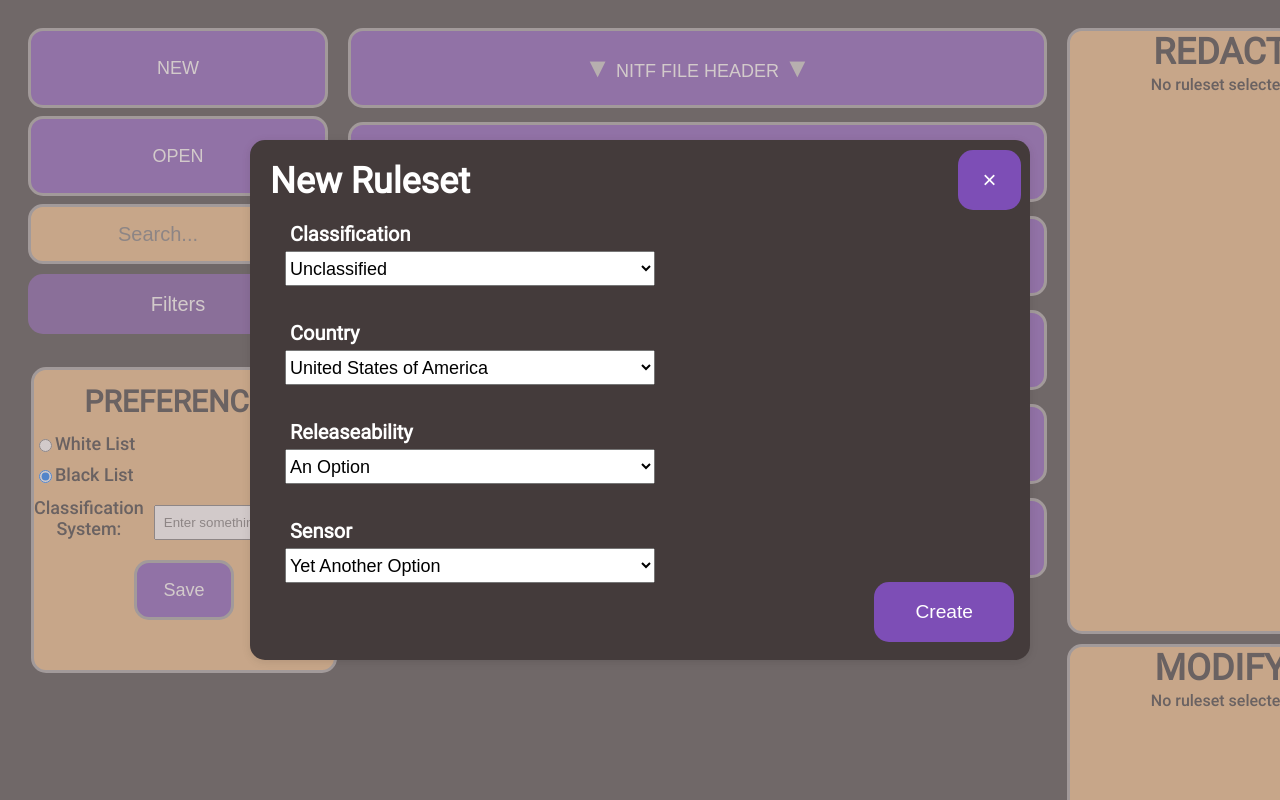
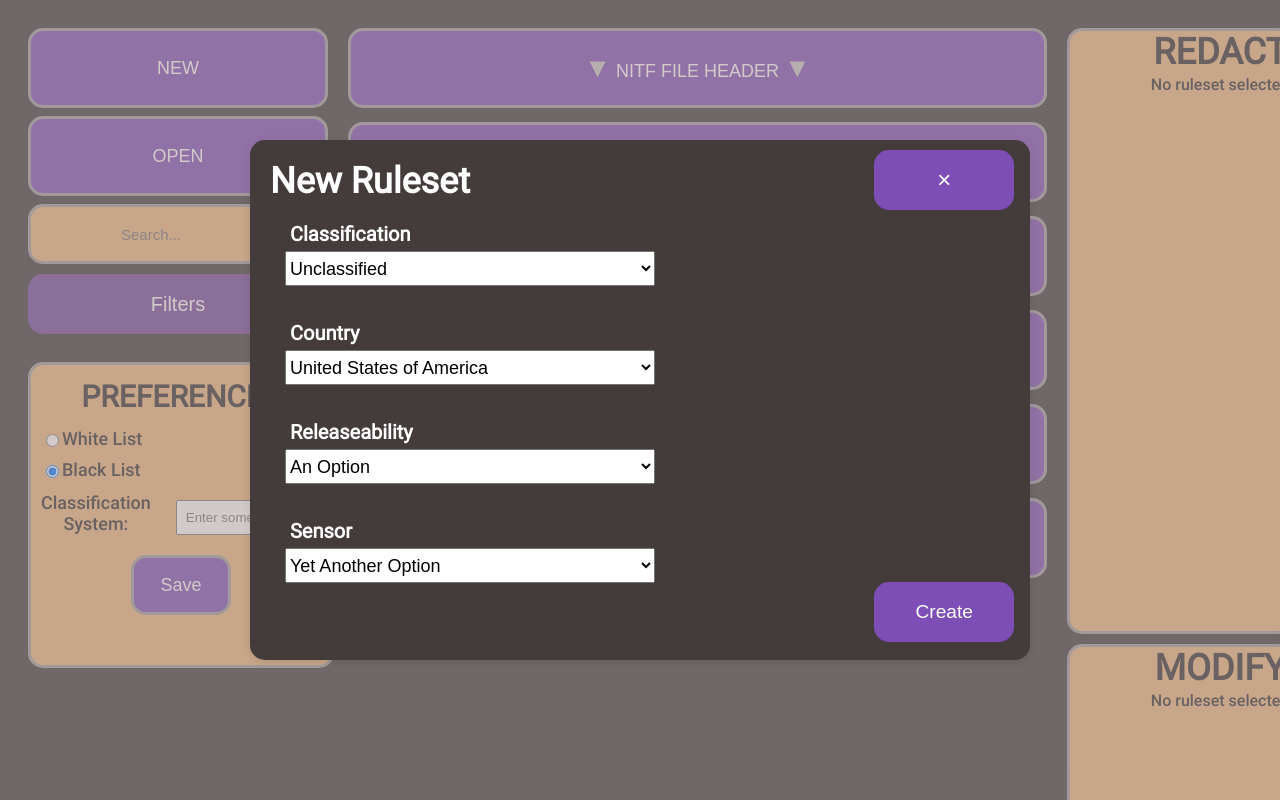
Before and after one commit to aramis-matos/RE-UI-Remake, a React (Vite) app: page / in a window 1280 px wide. Both pictures are taken after a click on the button "NEW". Shown: the top 800 px of the page. Built offline with nearby package versions, Linux system fonts and the light colour scheme; the HTML template or start-up script is replaced by a standard one.

Commit message:
cleaned up up to line 690 of dupe css

```diff
--- a/src/index.css
+++ b/src/index.css
@@ -235,62 +235,6 @@ GROUPING BY PAGE SIDES. DO NOT DELETE BETWEEN THIS AND THE LINE THAT SAYS
   font-size: large;
 }
 
-.ruleset-modal-content {
-  background: rgb(68, 59, 59);
-  padding: 20px;
-  border-radius: 15px;
-  position: relative;
-  box-shadow: 0 2px 10px rgba(0, 0, 0, 0.1);
-  width: 500px;
-  height: 440px;
-
-  p {
-    color: white;
-    margin: auto;
-    font-family: "Roboto";
-    font-size: 36px;
-    font-weight: bold;
-  }
-}
-
-.ruleset-close-button {
-  position: absolute;
-  top: 2%;
-  right: 2%;
-  width: 18%;
-  height: 10%;
-  background: solid;
-  border: none;
-  font-size: 1.5rem;
-  cursor: pointer;
-}
-
-.ruleset-save-button {
-  position: absolute;
-  top: 85%;
-  right: 2%;
-  width: 18%;
-  height: 10%;
-  background: solid;
-  border: none;
-  font-size: 1.2rem;
-  cursor: pointer;
-}
-
-.ruleset-open-button {
-  color: var(--n0);
-  background-color: var(--p500);
-  border: none;
-  border-radius: 10px;
-  width: 300px;
-  height: 60px;
-  text-align: center;
-  font-size: 18px;
-  margin-bottom: 8px;
-  transition: 0.2s;
-  min-height: 60px;
-}
-
 /*OPEN Button --- i think all of this pertains but not sure*/
 .modalHeader {
   text-align: center;
@@ -425,44 +369,36 @@ button.delete {
 .search {
   border: 3px solid var(--n400);
   background-color: var(--c100);
-  border-radius: 15px;
-  outline: solid;
-  outline-width: 0px;
-  outline-color: var(--n500);
+  border-radius: 15px;;
   width: 250px;
   text-align: center;
   color: var(--n850);
   margin: 0px 10px 0px 0px;
-  font-size: 20px;
+  font-size: 15px;
 }
 .search-match {
   display: flex;
   gap: 20px;
 }
-#search:hover {
+.search:hover {
   background-color: var(--c150);
   color: var(--n850);
 }
 /*help button and modal*/
-#helpButton {
+.help-page {
   border: 3px solid var(--n400);
   border-radius: 15px;
   background-color: var(--c100);
   height: 44px;
   width: 44px;
+  justify-content: center;
+  align-items: center;
 }
-#helpButton:hover {
+.help-page:hover {
   background-color: var(--c150);
   color: white;
 }
 
-.help-page {
-  display: flex;
-  justify-content: center;
-  align-items: center;
-  width: 50px;
-  background-color: var(--c100);
-}
 .faq {
   display: flex;
   flex-direction: column;
@@ -474,245 +410,9 @@ button.delete {
   margin: 20px;
 }
 
-.popup-content {
-  /* Overrides reactjs-popup defaults */
-  padding: 0px;
-  border: 0;
-  border-radius: 15px;
-  background-color: transparent;
-}
-
-#app {
-  width: 100%;
-  margin: none;
-}
-.container-fluid {
-  width: 100%;
-  padding: 0px;
-  margin: 0px;
-}
-.main-page {
-  /* translate: 60px 56px 0px; */
-  min-height: 945px;
-  max-width: 1840px;
-  display: flex;
-  flex-direction: column;
-  justify-content: space-between;
-}
-#not-redactable {
-  color: rgb(190, 190, 190);
-}
-/* REDACT MENU */
-.editor,
-.redact,
-.compare,
-.templates-manager {
-  display: grid;
-
-  flex-direction: row;
-  justify-content: space-between;
-  width: auto;
-  grid-template-columns: 18% 60% auto;
-}
-
-
-/* REDACT MENU: R/M Preview Element */
-.right-panel {
-  width: 400px;
-}
-.ruleset_preview_modal {
-  width: 100%;
-  height: 100%;
-  font-size: 18px;
-  display:flex;
-}
-.ruleset_preview_modal > .content {
-  display: flex;
-  flex-direction: column;
-  border-radius: 15px;
-  width: 100%;
-  color: white;
-  flex-shrink: 1;
-  top:5px;
-}
-.content {
-  position: -webkit-sticky;
-  position: sticky;
-  align-self:flex-start;
-  display:flex;
-  flex-direction: column;
-  align-items: flex-start;
-}
-
-
-
-
-
-
-
-
-
-
-/* PREFERENCES ON PAGE CSS */
-/* Preferences Preview Modal */
-.preferences_preview_modal {
-  width: 100%;
-  height: 100%;
-  font-size: 18px;
-}
-
-.preferences_preview_modal > .content {
-  display: flex;
-  flex-direction: column;
-  border-radius: 15px;
-  width: 100%;
-  color: white;
-}
-
-.preferences_preview_modal .content .preferences-div input[type="text"] {
-  width: 100%;
-  padding: 8px;
-  margin-top: 10px;
-  box-sizing: border-box;
-}
-
-.preferences_preview_modal .content .preferences-div input[type="radio"] {
-  margin-right: 5px;
-}
-
-.preferences_preview_modal .content .preferences-div label {
-  margin-right: 20px;
-}
-
-.preferences-div h2 {
-  color: var(--n850);
-  font-size:30px;
-  padding:14px;
-}
-
-.preferences-div {
-  height: 300px;
-  margin: 10px;
-  border-radius: 15px;
-  text-align: center;
-  color: var(--n850);
-  background-color: var(--c100);
-  border: 3px solid var(--n400);
-  width: 100%;
-  position: relative;
-  left: -12px;
-  padding: 0px;
-}
-
-.prefSaveButton {
-  text-align: center;
-  width: 100px;
-  height: 40px;
-  margin-top: 10px;
-}
-
-.preference-option {
-  display: flex;
-  align-items: center;
-  margin-bottom: 10px;
-}
-
-
-
-.filters_preview_modal .content {
-  display: flex;
-  flex-direction: column;
-  border-radius: 15px;
-  width: 100%;
-  color: rgb(0, 0, 0);
-}
-
-.filters-div {
-  margin: 15px;
-}
-
-.filters-div h2 {
-  color: rgb(0, 0, 0);
-  font-size:30px;
-  padding-left: 20%;
-}
-
-.filters-div h5 {
-  color: rgb(0, 0, 0);
-  text-align: left;
-  margin-left: 10px;
-  margin-bottom: 0;
-}
-
-.filters_preview_modal h2 {
-  color: var(--n850);
-}
-
-.filters-div input[type="text"] {
-  width: 100%;
-  padding: 8px;
-  margin-top: 10px;
-  box-sizing: border-box;
-}
-
-.filters-div label {
-  margin: 0;
-}
-
-/* Container for radio buttons and labels */
-.filterRadioButtons {
-  display: flex;
-  align-items: center;
-  margin-bottom: 10px;
-}
-
-.filters-div input[type="radio"] {
-  margin-right: 10px;
-}
-
-/* Container for checkboxes and labels */
-.filterCheckboxes {
-  display: flex;
-  align-items: center;
-  margin-bottom: 10px;
-}
-
-.filters-div input[type="checkbox"] {
-  margin-right: 10px;
-}
-
-
-
-.redact-div {
-  height: 600px;
-}
-.redact-div h2 {
-  color: var(--n850);
-}
-
-
-
-
 /*RULESET ON PAGE CSS*/
 /* Ruleset Modal */
-.ruleset-modal {
-  max-width: 1000px;
-  max-height: 500px;
-}
 
-.ruleset-modal-overlay {
-  position: fixed;
-  top: 0;
-  left: 0;
-  right: 0;
-  bottom: 0;
-  background: rgba(165, 150, 150, 0.5);
-  display: flex;
-  justify-content: center;
-  align-items: center;
-  z-index: 1000;
-
-}
 .ruleset-modal-content {
   background: rgb(68, 59, 59);
   padding: 20px;
@@ -735,16 +435,26 @@ button.delete {
 .ruleset-close-button {
   position: absolute;
   top: 2%;
-  right: 1.2%;
-  width: 8%;
-  height: 30px;
+  right: 2%;
+  width: 18%;
+  height: 10%;
   background: solid;
   border: none;
   font-size: 1.5rem;
   cursor: pointer;
 }
 
-
+.ruleset-save-button {
+  position: absolute;
+  top: 85%;
+  right: 2%;
+  width: 18%;
+  height: 10%;
+  background: solid;
+  border: none;
+  font-size: 1.2rem;
+  cursor: pointer;
+}
 
 .ruleset-open-button {
   color: var(--n0);
@@ -758,21 +468,6 @@ button.delete {
   margin-bottom: 8px;
   transition: 0.2s;
   min-height: 60px;
-}
-
-.rulesetObject {
-  padding: 15px;
-}
-
-.openPageModalContent h4{
-  color:rgb(255, 255, 255)
-
-}
-
-.openOnPageModalContent select {
-  height: 35px;
-  width: 370px;
-  font-size: large;
 }
 /*Help MODAL ON PAGE*/
 
@@ -882,7 +577,7 @@ button.delete {
 }
 
 .collapsible-content h2 {
-  color: rgb(0, 0, 0);
+  color: var(--n800);
   text-align: center;
 }
 
@@ -903,6 +598,13 @@ button.delete {
   width: 100%;
   font-size: 18px;
   height: auto;
+  border: 3px solid var(--n400);
+  margin: 10px 0px 10px 0px;
+  border-radius: 15px;
+  min-height: 300px;
+  text-align: center;
+  color: var(--n850);
+  background-color: var(--c100);
 }
 
 .preferences-div input[type="text"] {
@@ -916,12 +618,14 @@ button.delete {
   margin-right: 5px;
 }
 
+.preferences_preview_modal  label {
+  margin-right: 20px;
+}
+
 .preferences-div h2 {
   color: var(--n850);
-}
-
-.preferences-div {
-  margin: 15px;
+  font-size:30px;
+  padding:14px;
 }
 
 .prefSaveButton {
@@ -935,10 +639,11 @@ button.delete {
   display: flex;
   align-items: center;
   margin-bottom: 10px;
+  margin-left: 10px;
 }
 
 .preference-option input[type="text"] {
-  margin-left: 10px;
+  margin-left: 5px;
 }
 
 /*FILTER ON PAGE CSS*/
@@ -950,9 +655,23 @@ button.delete {
   max-width: 300px;
 }
 
+.filters_preview_modal .content {
+  display: flex;
+  flex-direction: column;
+  border-radius: 15px;
+  width: 100%;
+  color: var(--n800);
+}
+
+.filters-div {
+  margin: 15px;
+  color: var(--n850);
+}
 
 .filters-div h2 {
-  color: black;
+  color: var(--n800);
+  font-size:30px;
+  padding-left: 20%;
 }
 
 .filters-div h4 {
@@ -1024,6 +743,7 @@ button.delete {
 /* Ruleset Modal */
 .ruleset-modal {
   max-height: 500px;
+  max-width: 1000px;
 }
 
 .ruleset-modal-overlay {
@@ -1052,7 +772,7 @@ button.delete {
 }
 
 .openPageModalContent h4 {
-  color: rgb(255, 255, 255);
+  color: white;
 }
 
 .openOnPageModalContent select {
@@ -1259,6 +979,7 @@ button.delete {
   width: 300px;
   height: 100%;
   font-size: 18px;
+  display: flex;
 }
 .ruleset_preview_modal > .content {
   display: flex;
```
